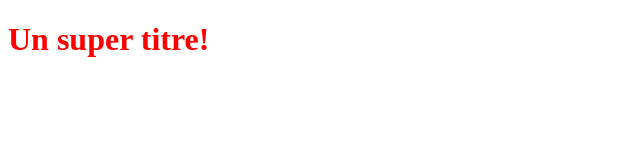
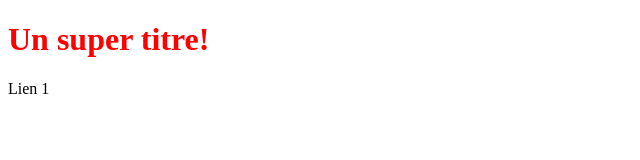
Before and after one commit to Kolomou/OpenclassroomsProject, a plain HTML site: page index.html in a window 1280 px wide. Shown: the full height of the page, 0-640 px from the left. Drawn offline with Linux system fonts and the light colour scheme.

Commit message:
Update index.html

```diff
--- a/index.html
+++ b/index.html
@@ -6,5 +6,6 @@
 </head>
 <body>
    <h1>Un super titre!</h1>
+   <a>Lien 1</a>
 </body>
 </html>
```
